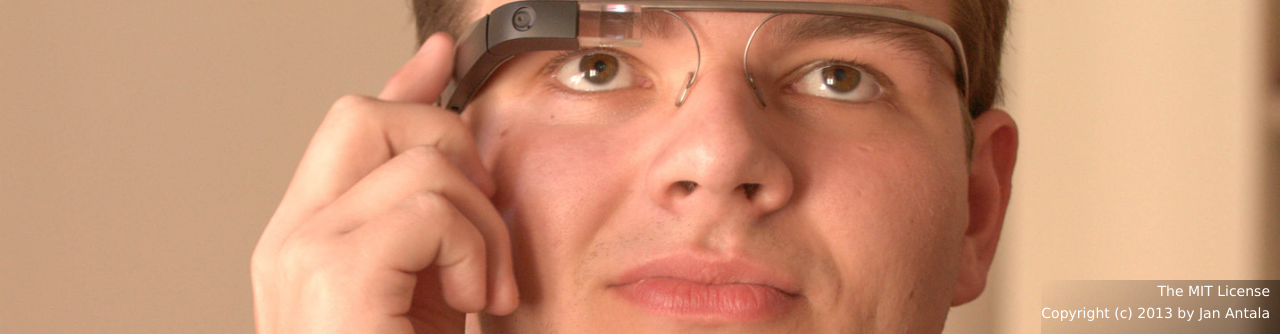
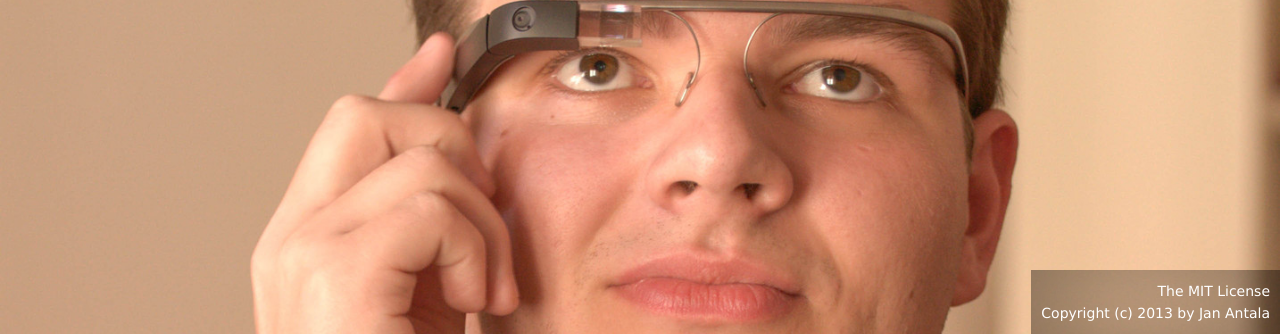
Before and after one commit to janantala/janantala.github.io, a plain HTML site: page index.html in a window 1280 px wide. Shown: the part 466-800 px from the top of the page. Drawn offline with Linux system fonts and the light colour scheme.

Commit message:
license background

```diff
--- a/index.html
+++ b/index.html
@@ -273,21 +273,14 @@
       position: absolute;
       bottom: 0;
       right: 0;
-      padding-right: 10px;
-      padding-bottom: 10px;
+      padding: 10px;
       text-decoration: none;
       color: rgb(255,255,255);
       font-size: 12px;
       line-height: 18px;
       text-align: right;
 
-      background: -moz-linear-gradient(-45deg, rgba(255,255,255,0) 0%, rgba(0,0,0,0.5) 100%);
-      background: -webkit-gradient(linear, left top, right bottom, color-stop(0%,rgba(255,255,255,0)), color-stop(100%,rgba(0,0,0,0.5)));
-      background: -webkit-linear-gradient(-45deg, rgba(255,255,255,0) 0%, rgba(0,0,0,0.5) 100%);
-      background: -o-linear-gradient(-45deg, rgba(255,255,255,0) 0%, rgba(0,0,0,0.5) 100%);
-      background: -ms-linear-gradient(-45deg, rgba(255,255,255,0) 0%, rgba(0,0,0,0.5) 100%);
-      background: linear-gradient(135deg, rgba(255,255,255,0) 0%, rgba(0,0,0,0.5) 100%);
-      filter: progid:DXImageTransform.Microsoft.gradient( startColorstr='rgba(255,255,255,0)', endColorstr='rgba(0,0,0,0.5)',GradientType=1 );
+      box-shadow: inset 0 0 100px rgba(0,0,0,0.5);
     }
 
     @media screen and (min-width: 320px) { .license { font-size: 14px; line-height: 22px; } }
```
